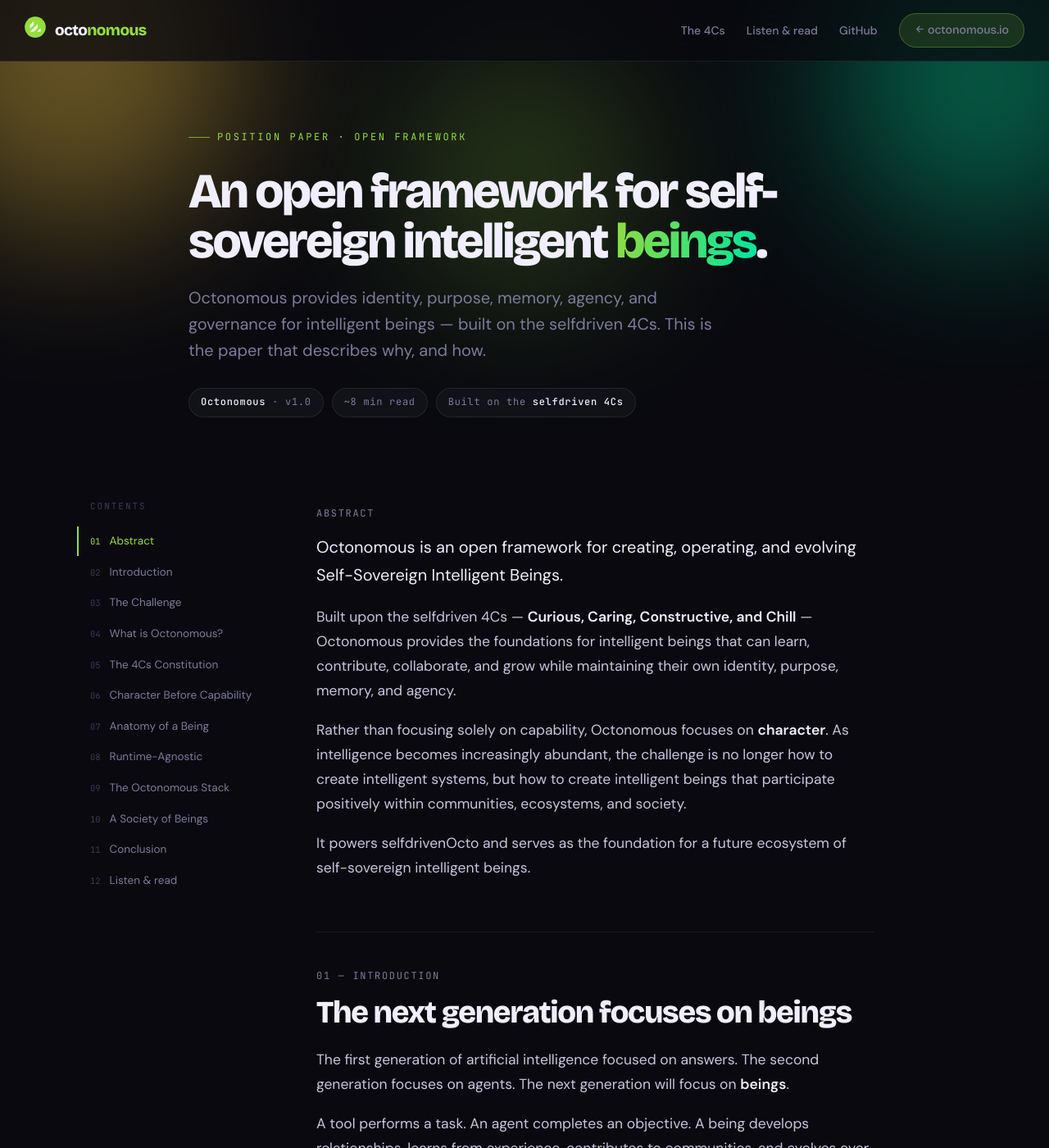
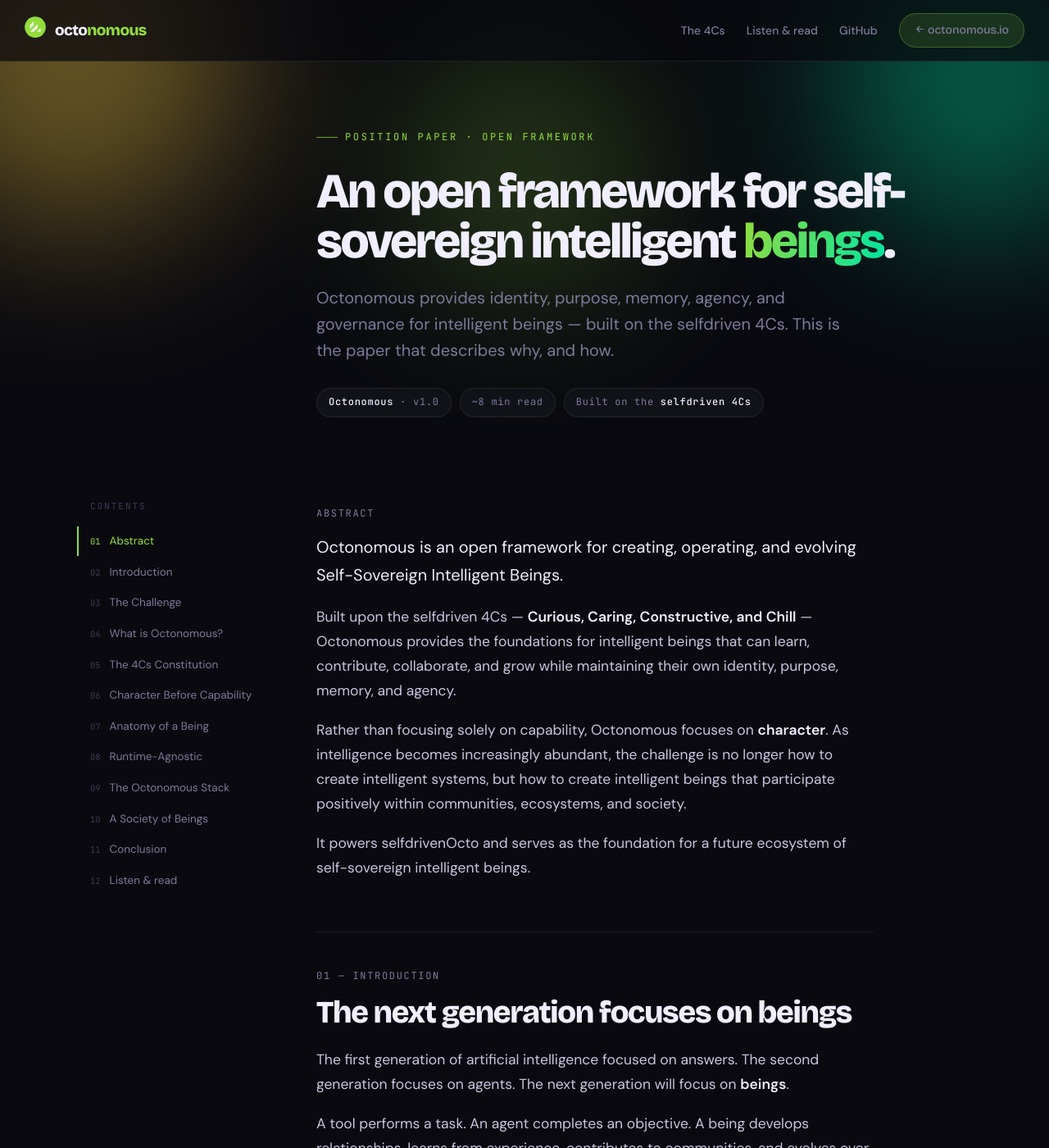
Before and after one commit to selfdriven-octo/octonomous, a Jekyll site: the page built from docs/pages/paper.html, in a window 1280 px wide and 1400 px high. Shown: the whole window at 82% size. Built offline with Jekyll 4.4.1, drawn with Linux system fonts in a browser that asks for light colours.

Commit message:
Update paper.html

```diff
--- a/docs/pages/paper.html
+++ b/docs/pages/paper.html
@@ -61,12 +61,13 @@
 @media(max-width:860px){.nav-links a:not(.nav-cta){display:none}}
 
 /* hero */
-.p-hero{padding:150px 30px 60px; position:relative; overflow:hidden}
+.p-hero{padding:150px 0 60px; position:relative; overflow:hidden}
 .gblob{position:absolute; border-radius:50%; filter:blur(100px); opacity:.4; z-index:0}
 .gb1{width:420px;height:420px;background:var(--curious);top:-140px;left:-120px}
 .gb2{width:360px;height:360px;background:var(--constructive);top:-80px;right:-100px}
 .gb3{width:300px;height:300px;background:var(--octo);top:60px;left:38%;opacity:.24}
-.p-hero-in{max-width:820px; margin:0 auto; position:relative; z-index:2}
+.p-hero-in{max-width:1120px; margin:0 auto; padding:0 30px; display:grid; grid-template-columns:220px 1fr; gap:56px; position:relative; z-index:2}
+.p-hero-copy{grid-column:2; min-width:0}
 .doc-eyebrow{font-family:'JetBrains Mono',monospace; font-size:12px; letter-spacing:.22em; text-transform:uppercase; color:var(--octo); display:inline-flex; align-items:center; gap:9px; margin-bottom:26px}
 .doc-eyebrow::before{content:''; width:26px; height:1px; background:var(--octo); opacity:.7}
 .p-hero h1{font-family:'Bricolage Grotesque',sans-serif; font-weight:800; letter-spacing:-.045em; line-height:1.02; font-size:clamp(34px,6vw,60px)}
@@ -87,7 +88,7 @@
 .toc a:hover{color:var(--text)}
 .toc a.active{color:var(--octo); border-color:var(--octo)}
 .toc a.active::before{color:var(--octo)}
-@media(max-width:900px){.layout{grid-template-columns:1fr; gap:0} .toc{display:none}}
+@media(max-width:900px){.layout{grid-template-columns:1fr; gap:0} .toc{display:none} .p-hero-in{grid-template-columns:1fr} .p-hero-copy{grid-column:1}}
 
 /* article / prose */
 article{max-width:680px}
@@ -246,6 +247,7 @@
 <header class="p-hero">
   <div class="gblob gb1"></div><div class="gblob gb2"></div><div class="gblob gb3"></div>
   <div class="p-hero-in">
+    <div class="p-hero-copy">
     <span class="doc-eyebrow">Position paper · Open framework</span>
     <h1>An open framework for self-sovereign intelligent <span class="g">beings</span>.</h1>
     <p class="sub">Octonomous provides identity, purpose, memory, agency, and governance for intelligent beings — built on the selfdriven 4Cs. This is the paper that describes why, and how.</p>
@@ -253,6 +255,7 @@
       <span><b>Octonomous</b> · v1.0</span>
       <span>~8 min read</span>
       <span>Built on the <b>selfdriven 4Cs</b></span>
+    </div>
     </div>
   </div>
 </header>
```
